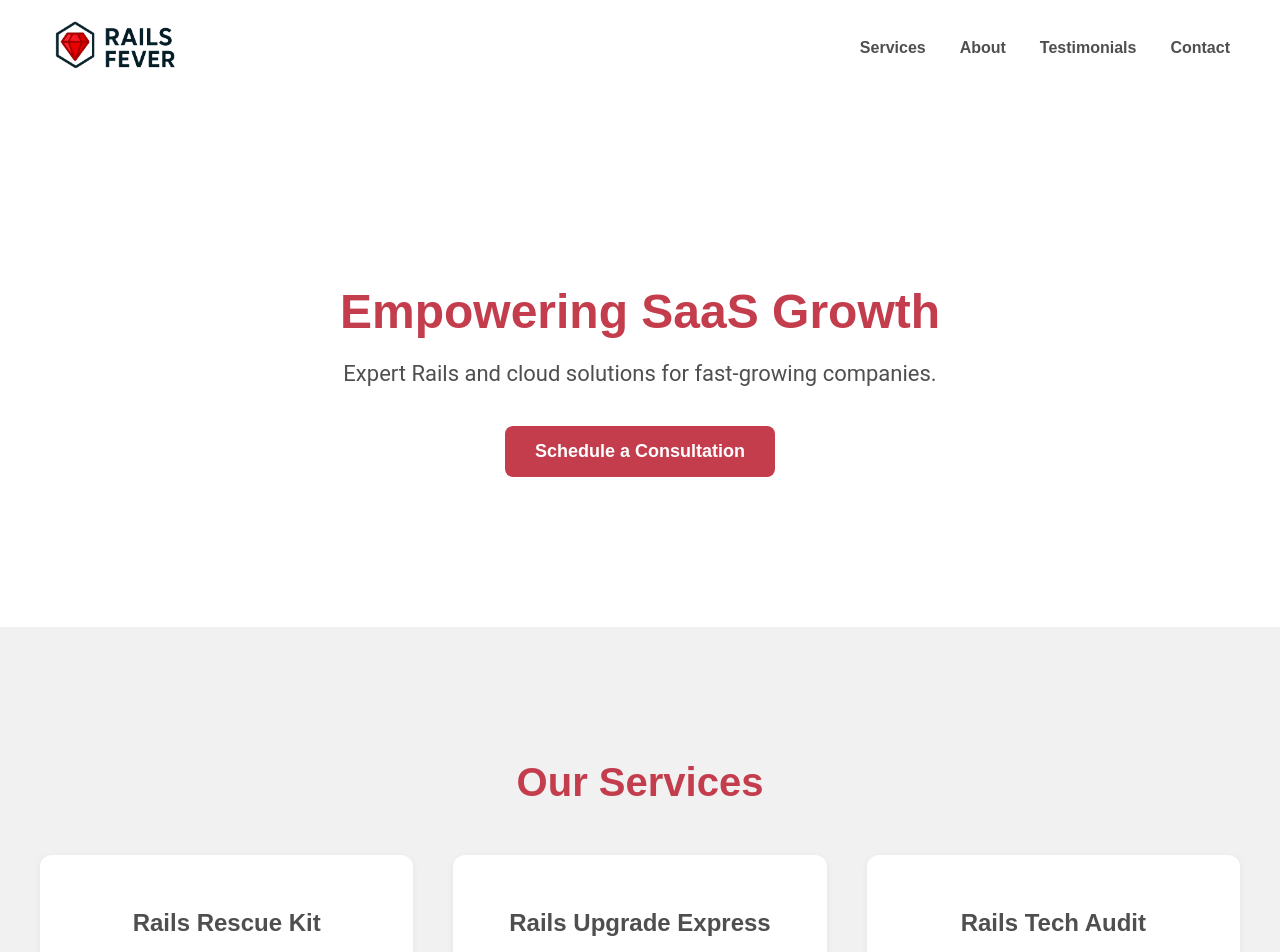
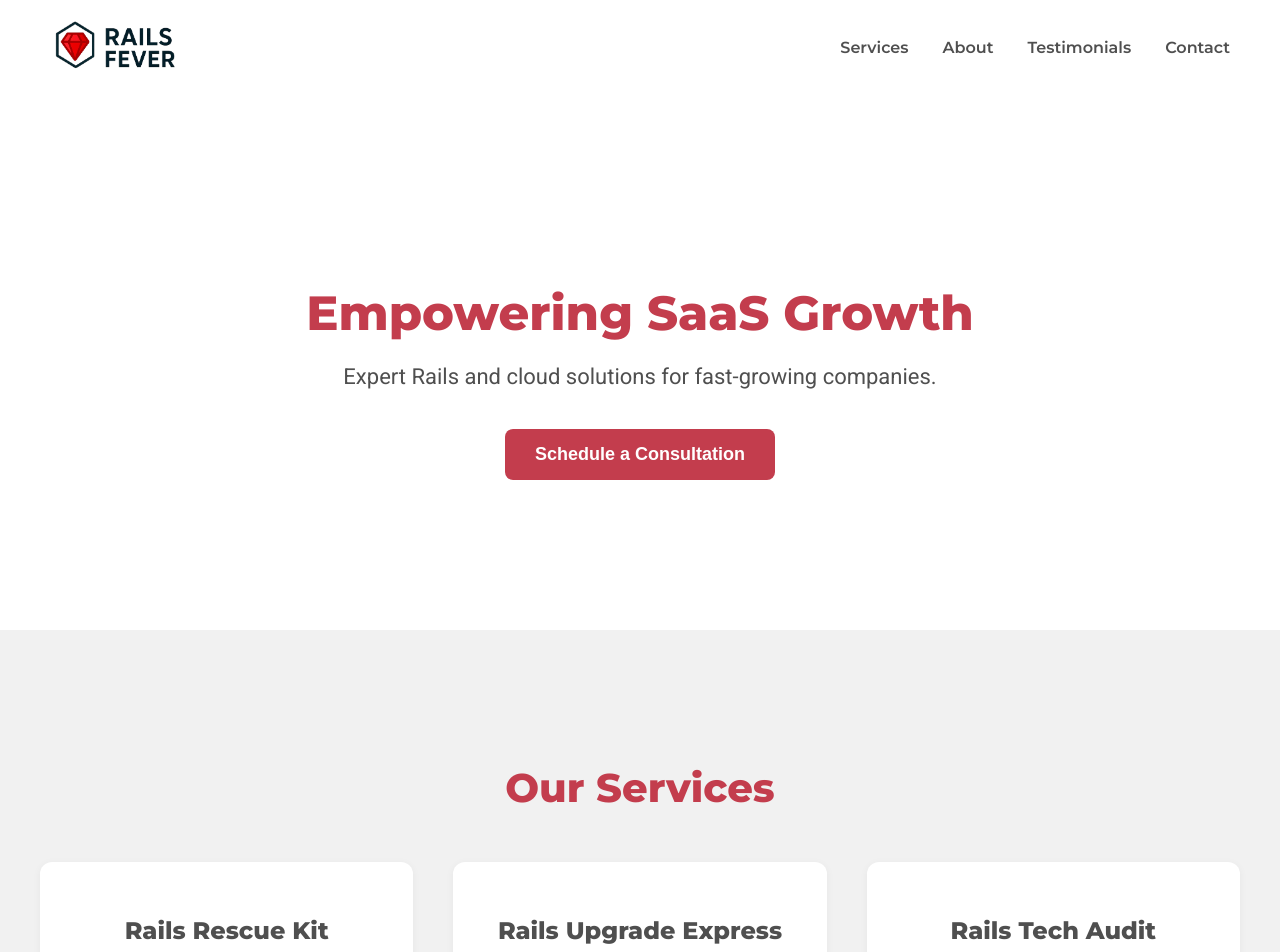
Before and after one commit to waleo/railsfever-05-2025, a Jekyll site: the page built from index.html, in a window 1280 px wide. Shown: the top 952 px of the page. Built offline with Jekyll 4.4.1, drawn with Linux system fonts in a browser that asks for light colours.

Commit message:
Import site font for consistent look

```diff
--- a/_layouts/default.html
+++ b/_layouts/default.html
@@ -22,6 +22,7 @@
     <meta name="viewport" content="width=device-width, initial-scale=1.0">
     <meta name="description" content="{{ site.description }}">
     <title>{{ page.title }}</title>
+    <link href="https://fonts.googleapis.com/css2?family=Montserrat:wght@600;800&family=Roboto&display=swap" rel="stylesheet">
     <link rel='stylesheet' href='/assets/css/main.css'>
     <link rel="apple-touch-icon" sizes="180x180" href="/apple-touch-icon.png">
     <link rel="icon" type="image/png" sizes="32x32" href="/favicon-32x32.png">
```
